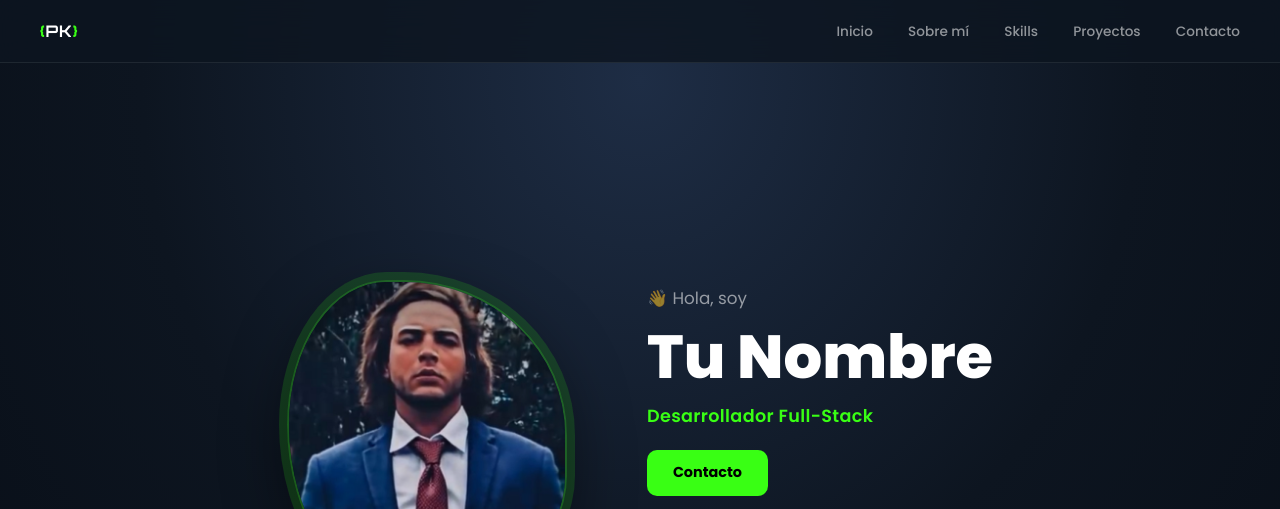
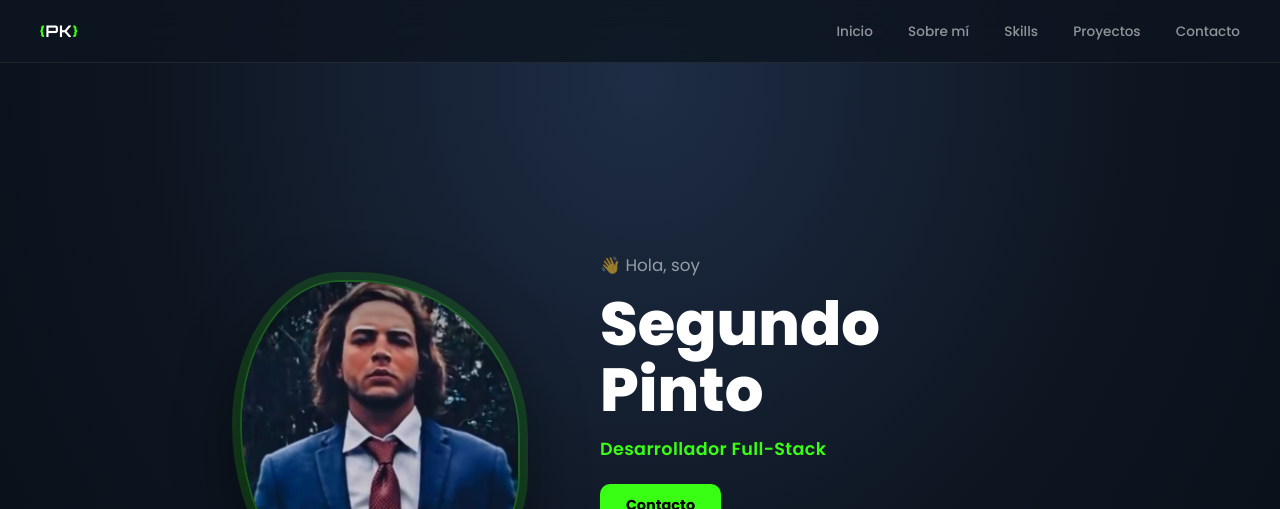
Before and after one commit to djpinto2/presskit-programacion, a website built with Vite: page index.html in a window 1280 px wide. Both pictures are taken after a click on the button "ENTER". Shown: the top 509 px of the page. Built offline with nearby package versions, Linux system fonts and the light colour scheme.

Commit message:
Actualizar nombre: Segundo Pinto

```diff
--- a/index.html
+++ b/index.html
@@ -84,7 +84,7 @@
           <!-- text side -->
           <div class="hero-text">
             <p class="hero-greeting reveal">👋 Hola, soy</p>
-            <h1 class="hero-name reveal">Tu Nombre</h1>
+            <h1 class="hero-name reveal">Segundo Pinto</h1>
             <p class="hero-role accent reveal">Desarrollador Full-Stack</p>
 
             <div class="hero-btns reveal">
```
